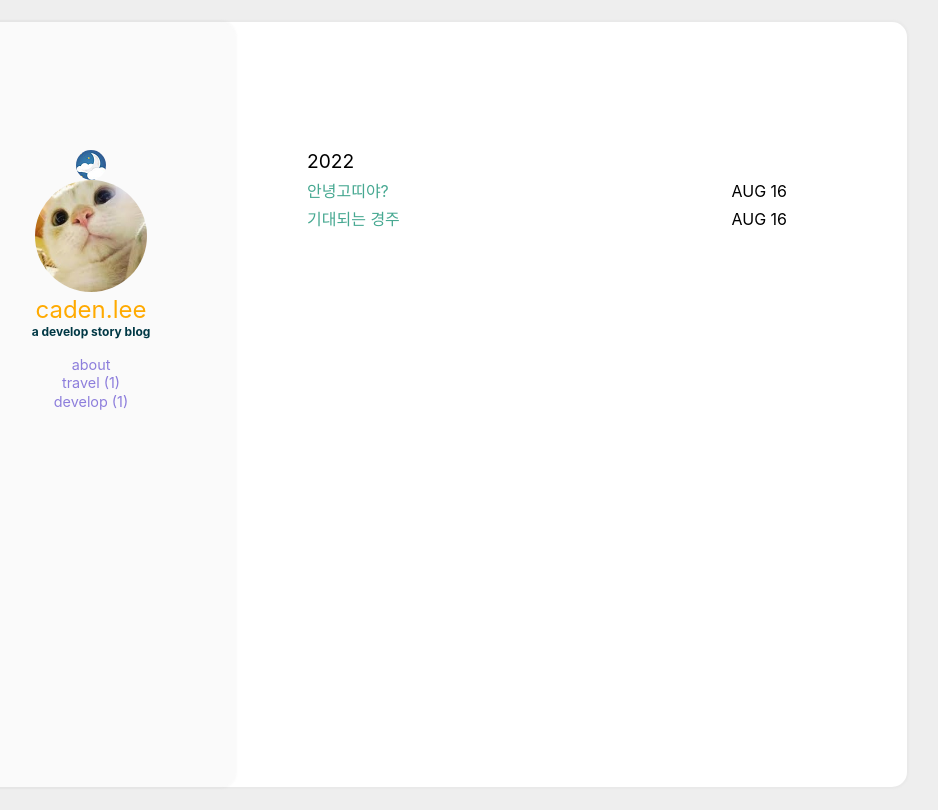
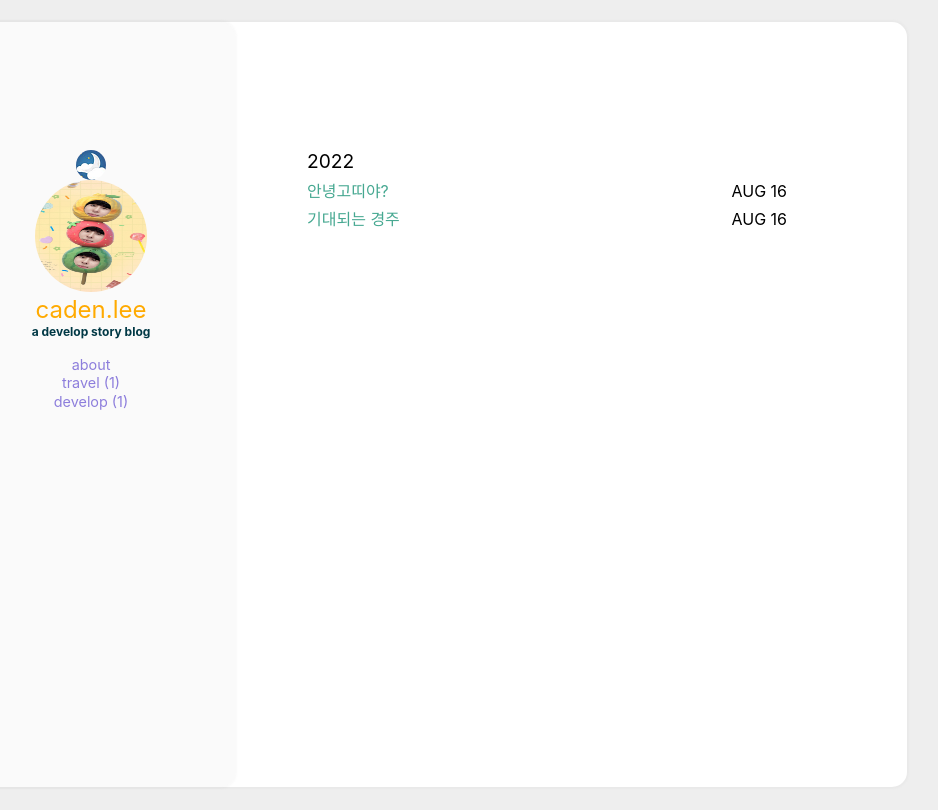
Before and after one commit to LeeKangMo/introduce-blog, a Jekyll site: the page built from index.html, in a window 1280 px wide. Shown: the top 810 px of the page, without its empty margins (213-1151 px from the left). Built offline with Jekyll 4.4.1, drawn with Linux system fonts in a browser that asks for light colours; grey boxes are pictures that could not be loaded.

Commit message:
메인사진 변경2

```diff
--- a/_config.yml
+++ b/_config.yml
@@ -21,7 +21,7 @@ cusdis:
 
 user:
   name: caden.lee
-  pic: /assets/img/cat.jpg
+  pic: /assets/img/ddi4.jpg
   picAlt: "caden.lee"
   job: a develop story blog
   aboutme: true # comment this out if you don't need the 'about' page.
```
Also changed, not shown: assets/img/ddi4.jpg (added).
